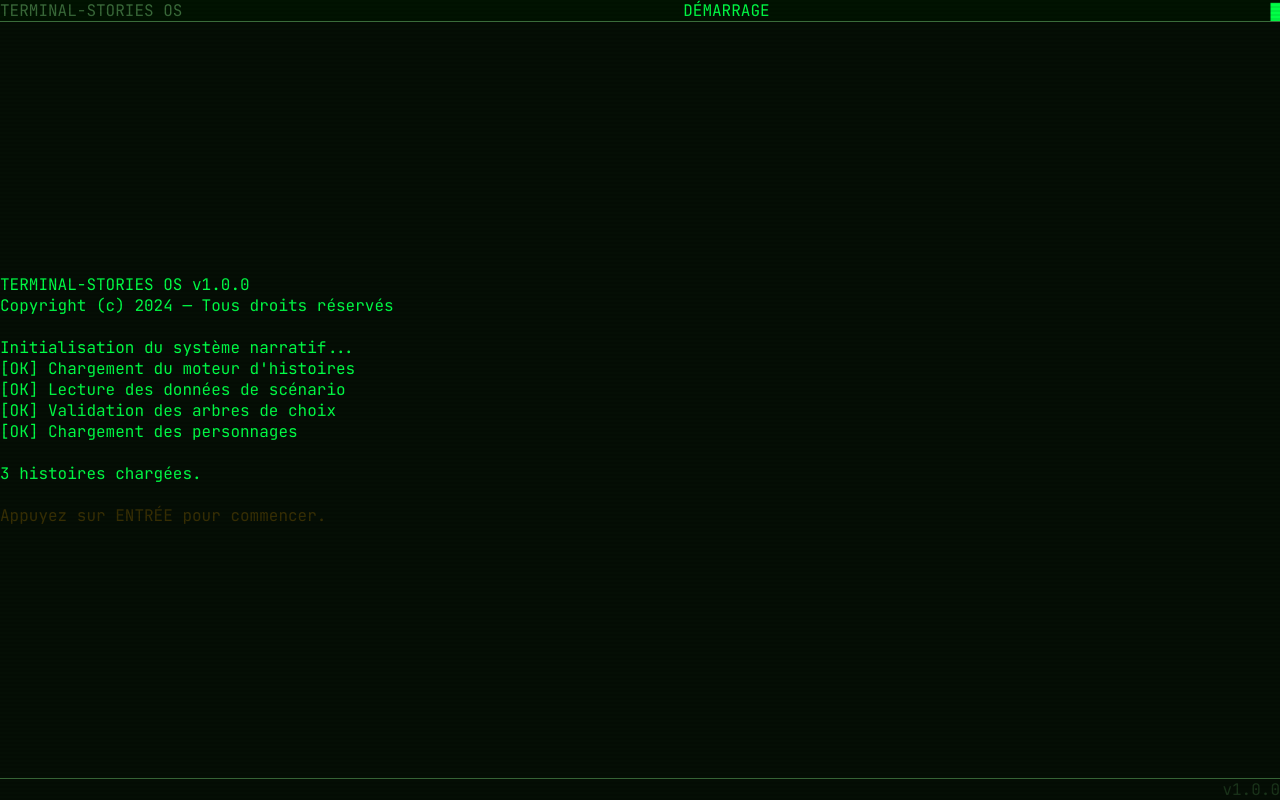
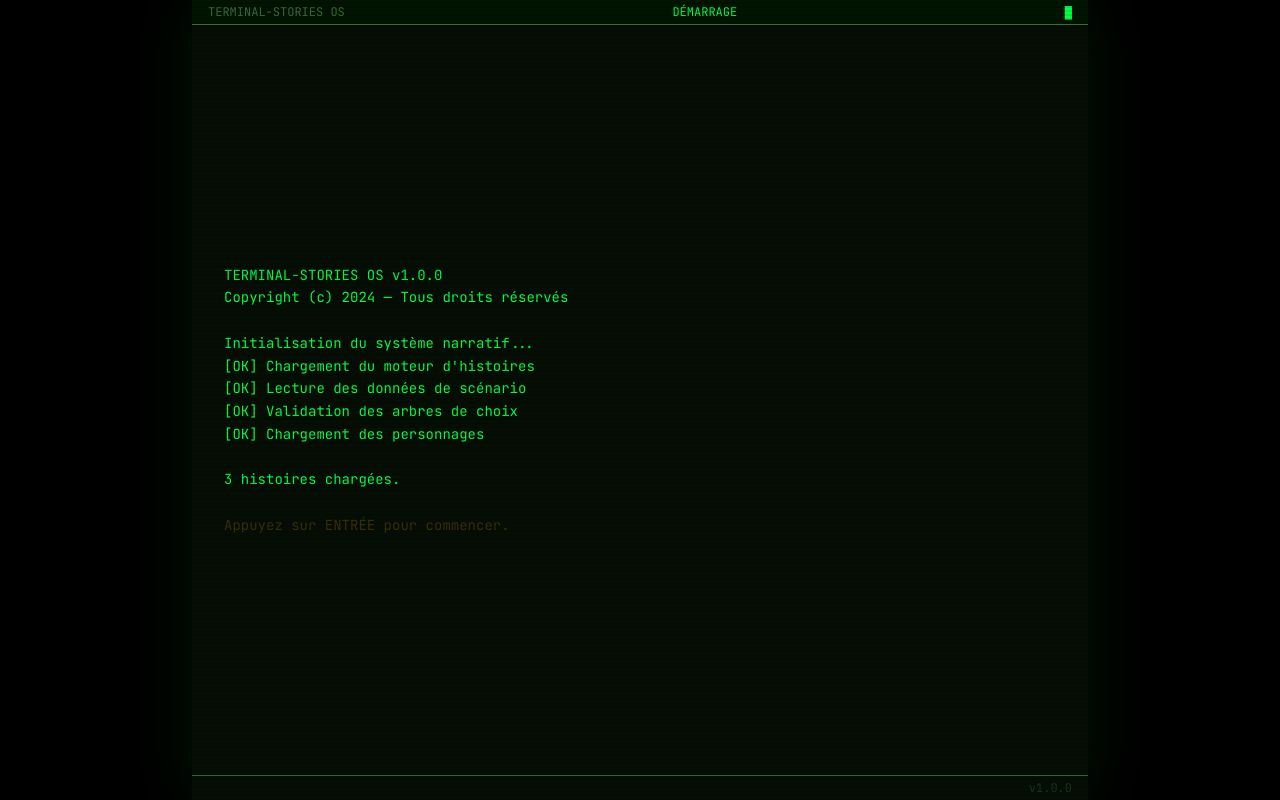
Before and after one commit to FlorianLeChat/Terminal-Stories, a SvelteKit app: page / in a window 1280 px wide. Built offline with nearby package versions, Linux system fonts and the light colour scheme.

Commit message:
feat(deps): upgrade the current configuration to support Tailwind CSS v4

```diff
--- a/postcss.config.js
+++ /dev/null
@@ -1,6 +0,0 @@
-export default {
-	plugins: {
-		tailwindcss: {},
-		autoprefixer: {}
-	}
-};
--- a/src/app.css
+++ b/src/app.css
@@ -1,19 +1,25 @@
-@import url('https://fonts.googleapis.com/css2?family=JetBrains+Mono:ital,wght@0,400;0,700;1,400&display=swap');
+/* ── Tailwind v4 ─────────────────────────────────────────────────── */
+@import url("https://fonts.googleapis.com/css2?family=JetBrains+Mono:ital,wght@0,400;0,700;1,400&display=swap");
+@import "tailwindcss";
 
-@tailwind base;
-@tailwind components;
-@tailwind utilities;
+/*
+ * @theme génère automatiquement toutes les classes utilitaires :
+ *   --color-terminal-green → text-terminal-green, bg-terminal-green, border-terminal-green…
+ *   --font-mono            → font-mono
+ */
+@theme {
+    --color-terminal-green: #00ff46;
+    --color-terminal-amber: #ffb000;
+    --color-terminal-cyan:  #00e5ff;
+    --color-terminal-white: #e8ffe8;
+    --color-terminal-dim:   #3a6b3a;
+    --color-terminal-bg:    #050e05;
 
-:root {
-	--terminal-green:  #00ff46;
-	--terminal-amber:  #ffb000;
-	--terminal-cyan:   #00e5ff;
-	--terminal-white:  #e8ffe8;
-	--terminal-dim:    #3a6b3a;
-	--terminal-bg:     #050e05;
+    --font-mono: "JetBrains Mono", "Courier New", monospace;
 }
 
-* {
+/* ── Base ────────────────────────────────────────────────────────── */
+*, *::before, *::after {
     box-sizing: border-box;
 }
 
@@ -24,25 +30,16 @@ html, body {
     height: 100%;
     overflow: hidden;
     background: #000;
-	font-family: 'JetBrains Mono', 'Courier New', monospace;
+    font-family: var(--font-mono);
 }
 
-/* Utility classes (mirrored in tailwind config) */
-.text-terminal-green  { color: var(--terminal-green); }
-.text-terminal-amber  { color: var(--terminal-amber); }
-.text-terminal-cyan   { color: var(--terminal-cyan); }
-.text-terminal-white  { color: var(--terminal-white); }
-.text-terminal-dim    { color: var(--terminal-dim); }
-.bg-terminal-green    { background-color: var(--terminal-green); }
-.border-terminal-dim  { border-color: var(--terminal-dim); }
-
-/* Selection */
+/* ── Sélection ───────────────────────────────────────────────────── */
 ::selection {
-	background: var(--terminal-green);
+    background: var(--color-terminal-green);
     color: #000;
 }
 
-/* Scrollbar global */
+/* ── Scrollbar globale ───────────────────────────────────────────── */
 ::-webkit-scrollbar       { width: 4px; }
 ::-webkit-scrollbar-track { background: transparent; }
-::-webkit-scrollbar-thumb { background: var(--terminal-dim); border-radius: 2px; }
+::-webkit-scrollbar-thumb { background: var(--color-terminal-dim); border-radius: 2px; }
--- a/tailwind.config.js
+++ /dev/null
@@ -1,22 +0,0 @@
-/** @type {import('tailwindcss').Config} */
-export default {
-    content: [ "./src/**/*.{html,js,svelte,ts}" ],
-    theme: {
-        extend: {
-            colors: {
-                terminal: {
-                    green: "#00ff46",
-                    amber: "#ffb000",
-                    cyan: "#00e5ff",
-                    white: "#e8ffe8",
-                    dim: "#3a6b3a",
-                    bg: "#050e05"
-                }
-            },
-            fontFamily: {
-                mono: [ "JetBrains Mono", "Courier New", "monospace" ]
-            }
-        }
-    },
-    plugins: []
-};
```
Lines whose indentation alone changed are shown as unchanged.
